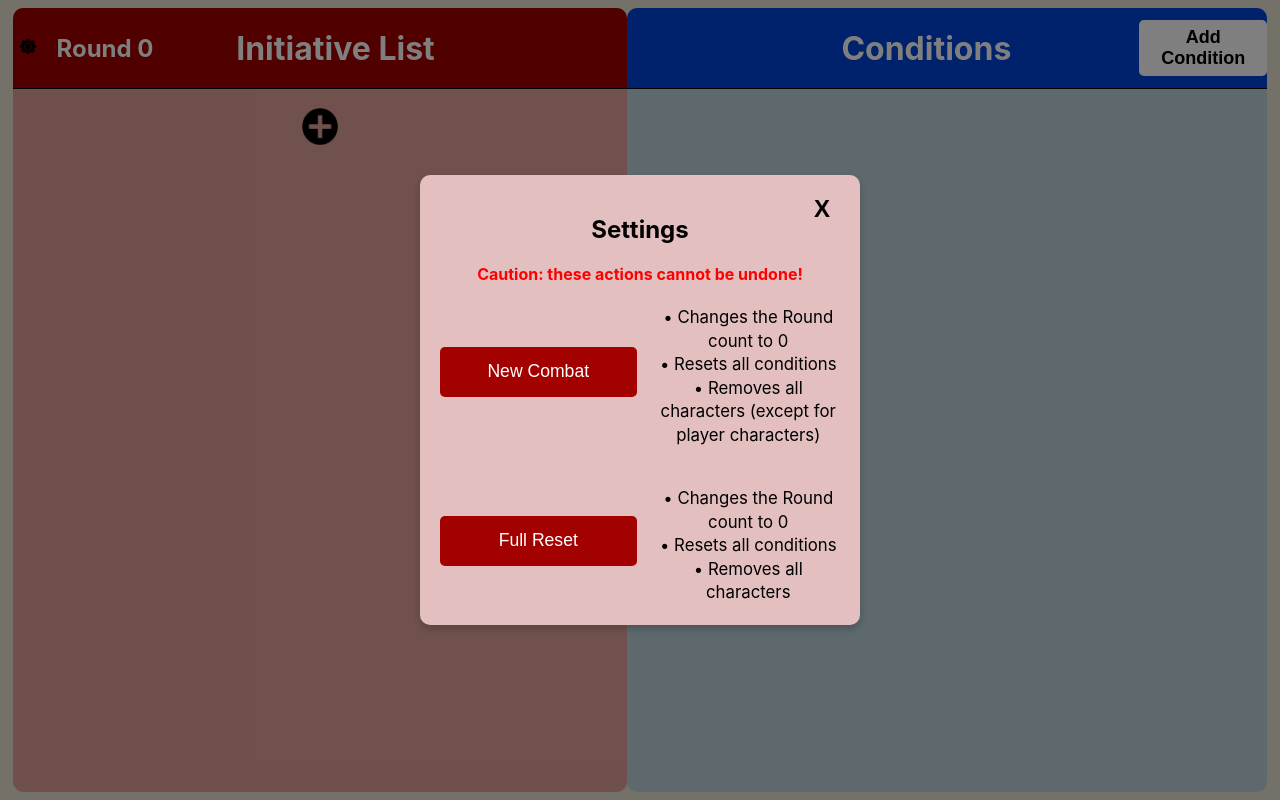
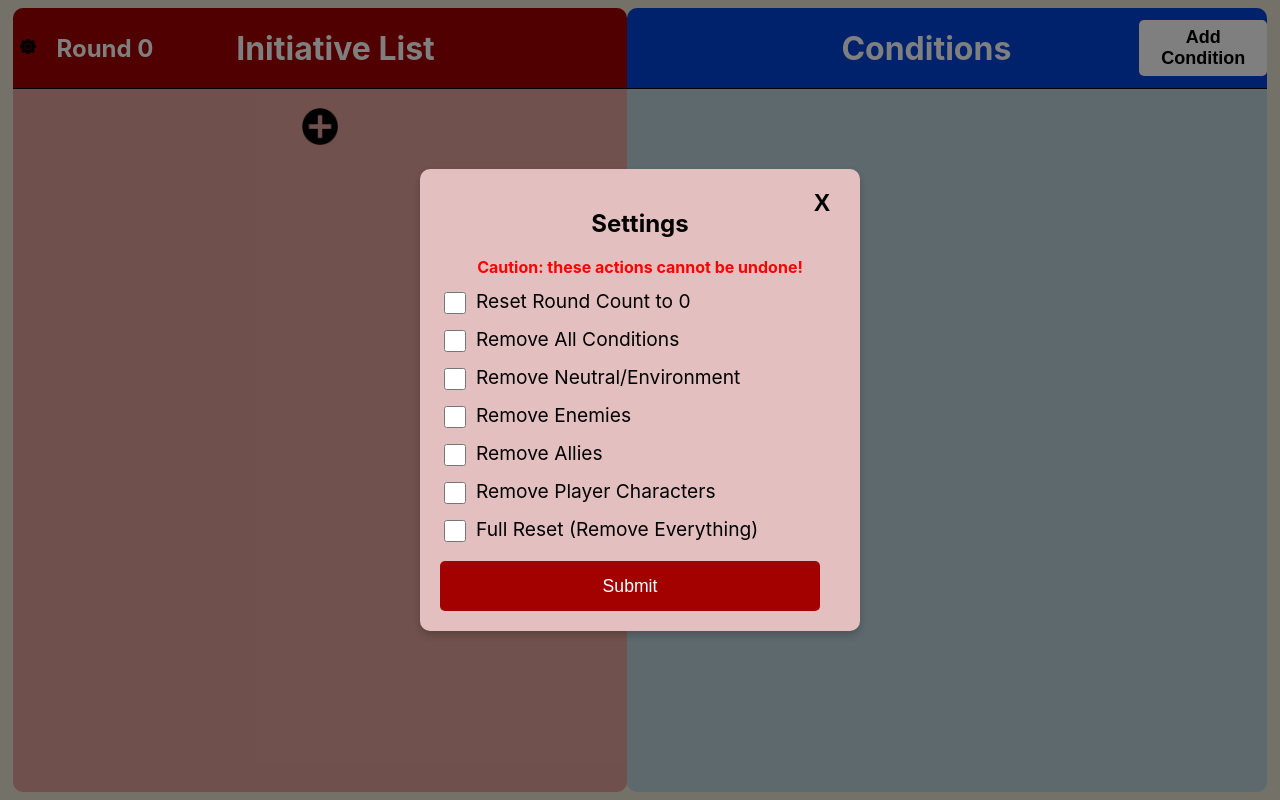
Before and after one commit to GoreJess/Initiative-Tracker-React, a React (Create React App) app: page / in a window 1280 px wide. Both pictures are taken after a click on the button 28 px from the left and 48 px from the top of the page. Built offline with nearby package versions, Linux system fonts and the light colour scheme.

Commit message:
Minor styling changes. And updated the Settings Modal to be checkboxes.

```diff
--- a/src/1mainCode.js
+++ b/src/1mainCode.js
@@ -17,6 +17,24 @@ import './9deleteCharacterModal.css';
 
 export default function MainCode() {
   const [isSettingsModalOpen, setIsSettingsModalOpen] = useState(false);
+  const [resetRound, setResetRound] = useState(false);
+  const [removeAllConditions, setRemoveAllConditions] = useState(false);
+  const [removeNeutral, setRemoveNeutral] = useState(false);
+  const [removeEnemies, setRemoveEnemies] = useState(false);
+  const [removeAllies, setRemoveAllies] = useState(false);
+  const [removePlayers, setRemovePlayers] = useState(false);
+  const [fullReset, setFullReset] = useState(false);
+
+  // Add this helper function inside your MainCode component:
+const resetSettingsCheckboxes = () => {
+  setResetRound(false);
+  setRemoveAllConditions(false);
+  setRemoveNeutral(false);
+  setRemoveEnemies(false);
+  setRemoveAllies(false);
+  setRemovePlayers(false);
+  setFullReset(false);
+};
 
   const [round, setRound] = useState(0); // Add state for the round number
   const [errorMessage, setErrorMessage] = useState(''); // Add state for error message
@@ -536,34 +554,204 @@ export default function MainCode() {
           <div className="settings-caution-text">
             Caution: these actions cannot be undone!
           </div>
-        <div className="new-combat-button-and-description">
+          <form
+            onSubmit={e => {
+              e.preventDefault();
+              if (fullReset) {
+                handleFullReset();
+              } else {
+                if (resetRound) setRound(0);
+                if (removeAllConditions) {
+                  setRowData(prev =>
+                    prev.map(row => ({ ...row, conditions: [] }))
+                  );
+                }
+                if (removeNeutral) {
+                  let filteredIndices = rowData
+                    .map((row, i) => row.affiliation !== 'Neutral/Environmental' ? i : null)
+                    .filter(i => i !== null);
+
+                  setRowData(prev => {
+                    let filtered = prev.filter(row => row.affiliation !== 'Neutral/Environmental');
+                    while (filtered.length < 20) {
+                      filtered.push({ name: '', affiliation: '', initiative: null, conditions: [] });
+                    }
+                    return filtered;
+                  });
+                  setRowVisibility(prev => {
+                    let filtered = filteredIndices.map(i => prev[i]);
+                    while (filtered.length < 20) {
+                      filtered.push(false);
+                    }
+                    return filtered;
+                  });
+                  setOverlayActive(prev => {
+                    let filtered = filteredIndices.map(i => prev[i]);
+                    while (filtered.length < 20) {
+                      filtered.push(false);
+                    }
+                    return filtered;
+                  });
+                }
+                if (removeEnemies) {
+                  let filteredIndices = rowData
+                    .map((row, i) => row.affiliation !== 'Enemy' ? i : null)
+                    .filter(i => i !== null);
+
+                  setRowData(prev => {
+                    let filtered = prev.filter(row => row.affiliation !== 'Enemy');
+                    while (filtered.length < 20) {
+                      filtered.push({ name: '', affiliation: '', initiative: null, conditions: [] });
+                    }
+                    return filtered;
+                  });
+                  setRowVisibility(prev => {
+                    let filtered = filteredIndices.map(i => prev[i]);
+                    while (filtered.length < 20) {
+                      filtered.push(false);
+                    }
+                    return filtered;
+                  });
+                  setOverlayActive(prev => {
+                    let filtered = filteredIndices.map(i => prev[i]);
+                    while (filtered.length < 20) {
+                      filtered.push(false);
+                    }
+                    return filtered;
+                  });
+                }
+                if (removeAllies) {
+                  let filteredIndices = rowData
+                    .map((row, i) => row.affiliation !== 'Ally' ? i : null)
+                    .filter(i => i !== null);
+
+                  setRowData(prev => {
+                    let filtered = prev.filter(row => row.affiliation !== 'Ally');
+                    while (filtered.length < 20) {
+                      filtered.push({ name: '', affiliation: '', initiative: null, conditions: [] });
+                    }
+                    return filtered;
+                  });
+                  setRowVisibility(prev => {
+                    let filtered = filteredIndices.map(i => prev[i]);
+                    while (filtered.length < 20) {
+                      filtered.push(false);
+                    }
+                    return filtered;
+                  });
+                  setOverlayActive(prev => {
+                    let filtered = filteredIndices.map(i => prev[i]);
+                    while (filtered.length < 20) {
+                      filtered.push(false);
+                    }
+                    return filtered;
+                  });
+                }
+
+                if (removePlayers) {
+                  let filteredIndices = rowData
+                    .map((row, i) => row.affiliation !== 'Player Character' ? i : null)
+                    .filter(i => i !== null);
+
+                  setRowData(prev => {
+                    let filtered = prev.filter(row => row.affiliation !== 'Player Character');
+                    while (filtered.length < 20) {
+                      filtered.push({ name: '', affiliation: '', initiative: null, conditions: [] });
+                    }
+                    return filtered;
+                  });
+                  setRowVisibility(prev => {
+                    let filtered = filteredIndices.map(i => prev[i]);
+                    while (filtered.length < 20) {
+                      filtered.push(false);
+                    }
+                    return filtered;
+                  });
+                  setOverlayActive(prev => {
+                    let filtered = filteredIndices.map(i => prev[i]);
+                    while (filtered.length < 20) {
+                      filtered.push(false);
+                    }
+                    return filtered;
+                  });
+                }
+                setIsSettingsModalOpen(false);
+              }
+              resetSettingsCheckboxes(); // <-- Add this line
+            }}
+          >
+            <div className="settings-checkbox-group">
+              <label>
+                <input
+                  type="checkbox"
+                  checked={resetRound}
+                  onChange={e => setResetRound(e.target.checked)}
+                />
+                Reset Round Count to 0
+              </label>
+              <label>
+                <input
+                  type="checkbox"
+                  checked={removeAllConditions}
+                  onChange={e => setRemoveAllConditions(e.target.checked)}
+                />
+                Remove All Conditions
+              </label>
+              <label>
+                <input
+                  type="checkbox"
+                  checked={removeNeutral}
+                  onChange={e => setRemoveNeutral(e.target.checked)}
+                />
+                Remove Neutral/Environment
+              </label>
+              <label>
+                <input
+                  type="checkbox"
+                  checked={removeEnemies}
+                  onChange={e => setRemoveEnemies(e.target.checked)}
+                />
+                Remove Enemies
+              </label>
+              <label>
+                <input
+                  type="checkbox"
+                  checked={removeAllies}
+                  onChange={e => setRemoveAllies(e.target.checked)}
+                />
+                Remove Allies
+              </label>
+              <label>
+                <input
+                  type="checkbox"
+                  checked={removePlayers}
+                  onChange={e => setRemovePlayers(e.target.checked)}
+                />
+                Remove Player Characters
+              </label>
+              <label>
+                <input
+                  type="checkbox"
+                  checked={fullReset}
+                  onChange={e => setFullReset(e.target.checked)}
+                />
+                Full Reset (Remove Everything)
+              </label>
+            </div>
+            <div className="modal-button-group" style={{ marginTop: 16 }}>
+            <button type="submit" className="settings-submit-button">Submit</button>
             <button
-            className="settings-action-button"
-            onClick={handleNewCombat}
-          >
-            New Combat
-          </button>
-          <div className="settings-description-text new-combat-description-text">
-            • Changes the Round count to 0 <br></br> • Resets all conditions <br></br> • Removes all characters (except for player characters)
-          </div>
-        </div>
-        <div className="full-reset-button-and-description">
-          <button
-            className="settings-action-button"
-            onClick={handleFullReset}
-          >
-            Full Reset
-          </button>
-          <div className="settings-description-text full-reset-description-text">
-            • Changes the Round count to 0 <br></br> • Resets all conditions <br></br> • Removes all characters
-          </div>
-        </div>
-        <button
+              type="button"
               className="close-modal-button"
-          onClick={() => setIsSettingsModalOpen(false)}
+              onClick={() => {
+                setIsSettingsModalOpen(false);
+                resetSettingsCheckboxes(); // <-- Add this line
+              }}
             >
               X
             </button>
+          </div>
+        </form>
         </div>
       </div>
     )}
--- a/src/7settingsModal.css
+++ b/src/7settingsModal.css
@@ -11,23 +11,30 @@
   text-align: center;
 }
 
-.new-combat-button-and-description {
-  margin-top: 12px;
-  margin-bottom: 30px;
-  text-align: center;
-  display: flex;
-  align-items: center;
-  justify-content: center;
+.settings-checkbox-group {
+  text-align: left;
+  align-items: flex-start;
+  justify-content: flex-start;
 }
 
-.full-reset-button-and-description {
-  text-align: center;
-  display: flex;
-  align-items: center;
-  justify-content: center;
+.settings-checkbox-group label {
+  text-align: left;
+  justify-content: flex-start;
+  align-items: flex-start;
+  display: block;
+  margin-bottom: 10px;
+  font-size: 1.2rem;
 }
 
-.settings-action-button {
+.settings-checkbox-group input[type="checkbox"] {
+  width: 22px;
+  height: 22px;
+  accent-color: var(--initiative-banner); /* Optional: matches your theme color */
+  margin-right: 10px;
+  vertical-align: middle;
+}
+
+.settings-submit-button {
   background-color: var(--initiative-banner);
   color: white;
   border: none;
@@ -42,7 +49,7 @@
   width: 100%;
 }
 
-.settings-action-button:hover {
+.settings-submit-button:hover {
   background-color: black;
 }
 
--- a/src/8customConditionModal.css
+++ b/src/8customConditionModal.css
@@ -15,7 +15,7 @@
 }
 
 .custom-condition-content {
-    max-height: 475px;
+    max-height: 450px;
     overflow-y: auto;        /* enable vertical scrolling if content is taller */
     scrollbar-width: thin;
     scrollbar-color: #002366 transparent;
```
Also changed, not shown: 1 other file (tests, documents, lock files or other folders). Lines whose indentation alone changed are shown as unchanged.
